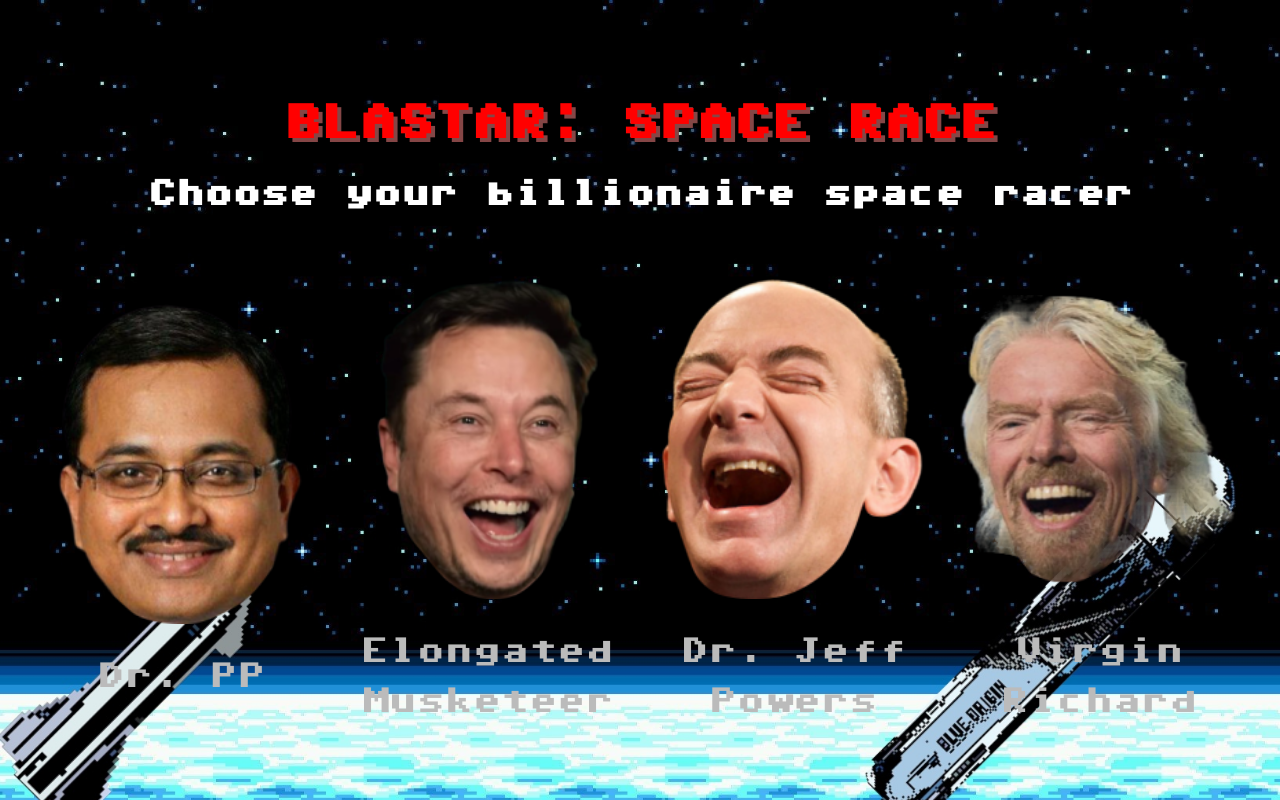
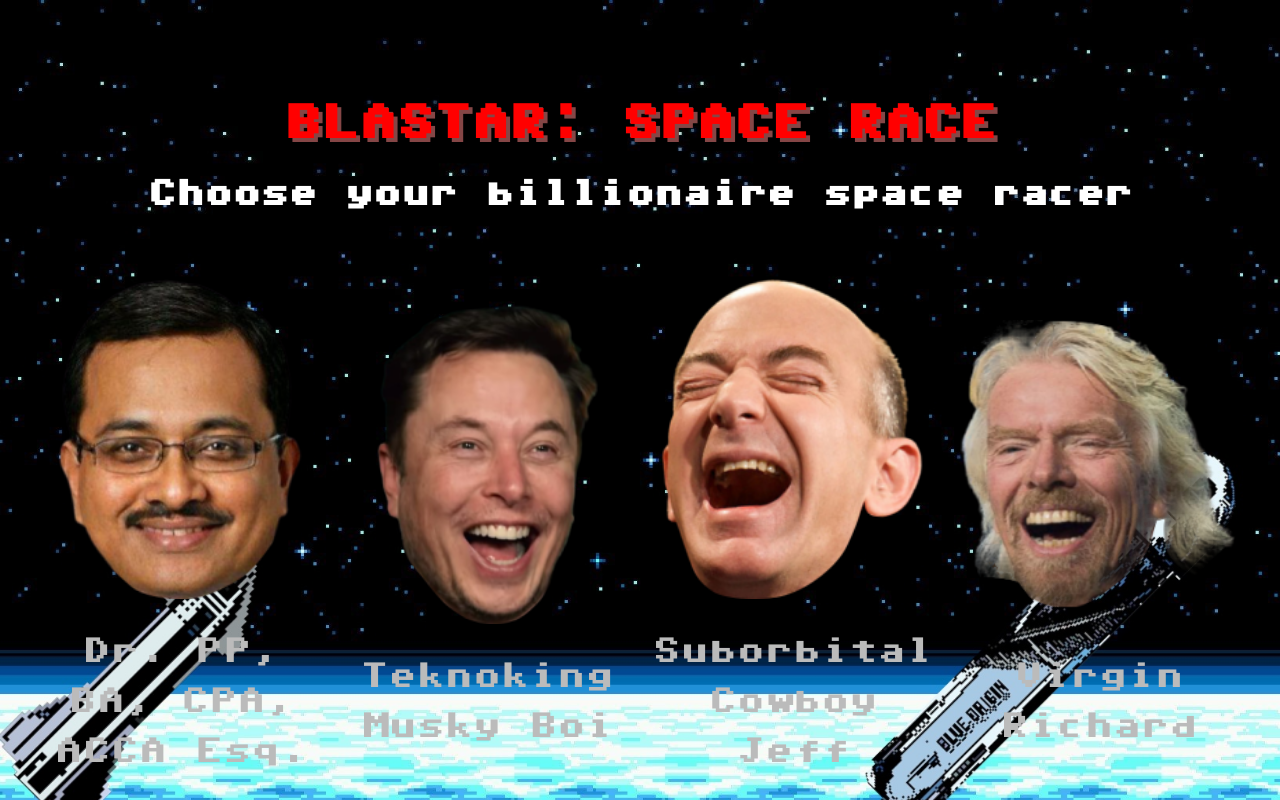
Before and after one commit to Ultrahuman-tech/spacerace, a plain HTML site: page index.html in a window 1280 px wide. Drawn offline with nearby package versions, Linux system fonts and the light colour scheme.

Commit message:
Change names

```diff
--- a/index.html
+++ b/index.html
@@ -56,15 +56,15 @@
       <ul id="characters">
         <li onclick="selectCharacter('patel')">
           <img src="img/characters/patel.png" />
-          Dr. PP
+          Dr. PP, BA, CPA, ACCA Esq.
         </li>
         <li onclick="selectCharacter('elon')">
           <img src="img/characters/elon.png" />
-          <span> Elongated Musketeer </span>
+          <span>Teknoking Musky Boi</span>
         </li>
         <li onclick="selectCharacter('jeff')">
           <img src="img/characters/jeff.png" />
-           Dr. Jeff Powers
+           Suborbital Cowboy Jeff
         </li>
         <li onclick="selectCharacter('Richard')">
           <img src="img/characters/Richard.png" />
```
